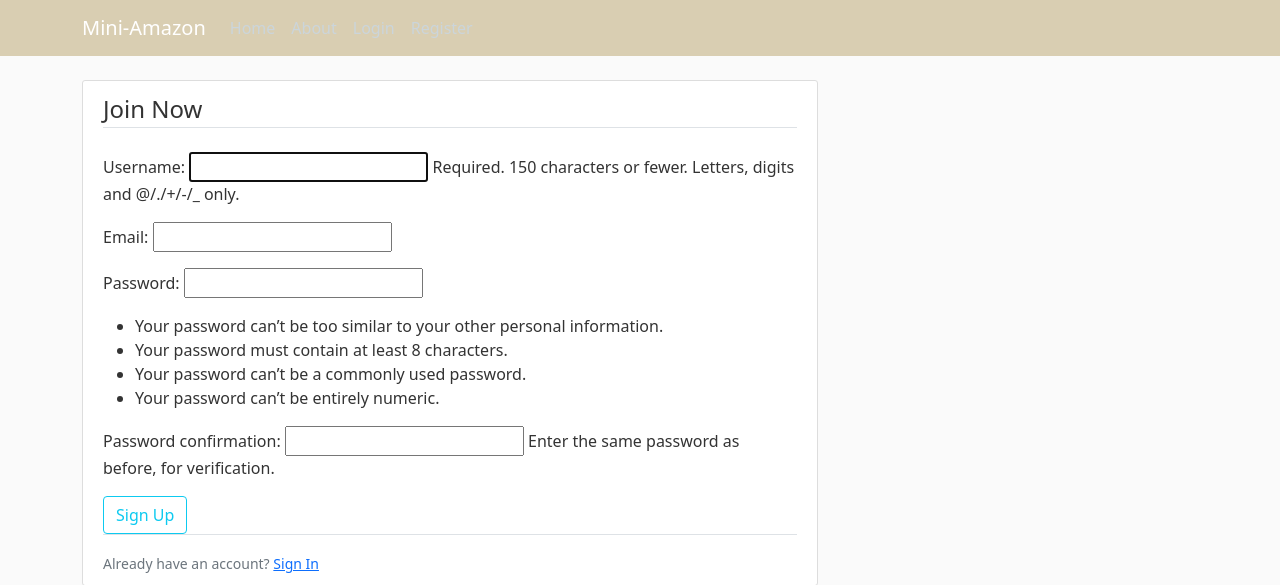
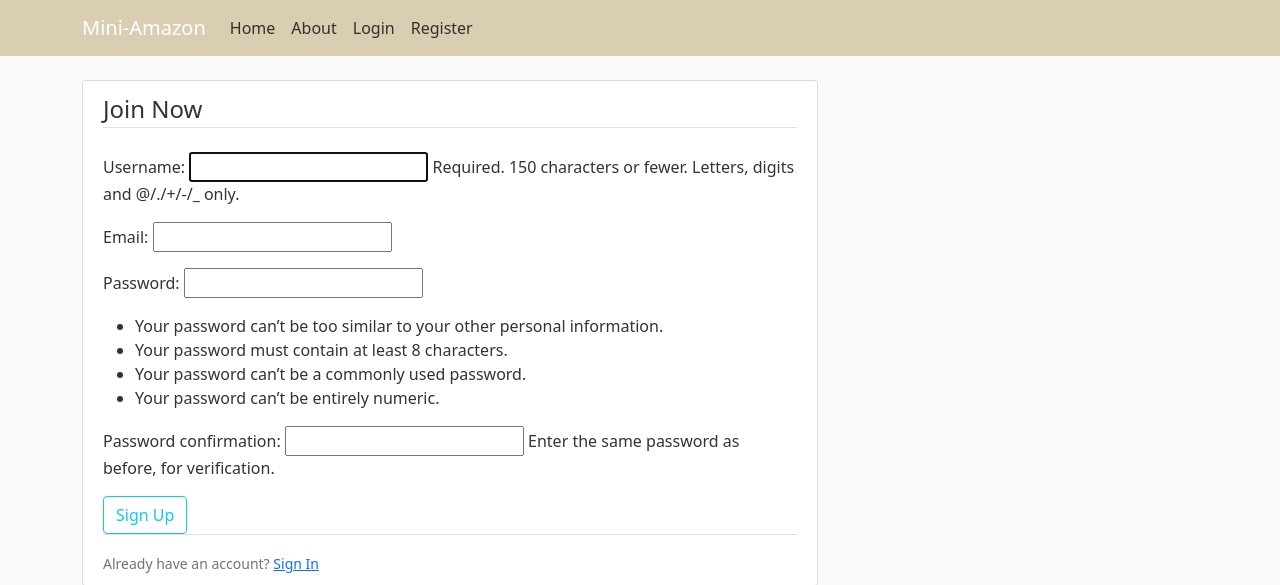
Before and after one commit to Erica233/Mini-Amazon, a Django app: page /register/ in a window 1280 px wide. Shown: the top 585 px of the page. Run offline with Django 4.2, Linux system fonts and the light colour scheme.

Commit message:
user-register

```diff
--- a/frontend/amazon/static/amazon/main.css
+++ b/frontend/amazon/static/amazon/main.css
@@ -17,11 +17,11 @@ ul {
 }
 
 .site-header .navbar-nav .nav-link {
-  color: #cbd5db;
+  color: #333029;
 }
 
 .site-header .navbar-nav .nav-link:hover {
-  color: #ffffff;
+  color: #5c574a;
 }
 
 .site-header .navbar-nav .nav-link.active {
```
